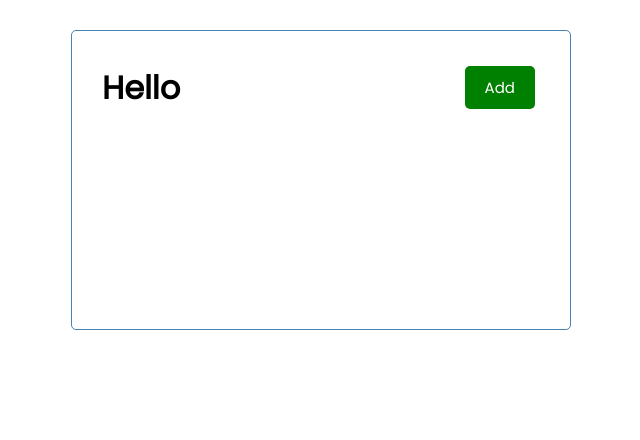
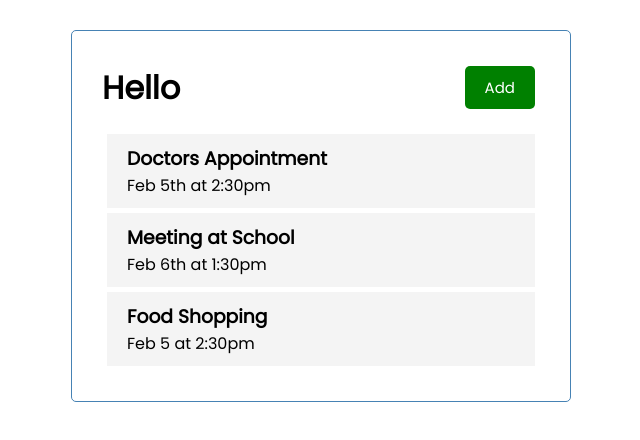
Before and after one commit to peanutrhs/TaskApp, a React (Create React App) app in the folder taskapp/: page / in a window 1280 px wide. Shown: the top 440 px of the page, without its empty margins (319-959 px from the left). Built offline with nearby package versions, Linux system fonts and the light colour scheme.

Commit message:
Added Tasks, Button, and Task components

```diff
--- a/taskapp/src/App.js
+++ b/taskapp/src/App.js
@@ -1,10 +1,35 @@
 import './index.css';
 import Header from './components/Header'
+import Tasks from './components/Tasks'
+import { useState } from 'react'
 
 function App() {
+  const [tasks, setTasks] = useState(
+    [
+        {
+            id: 1,
+            text: 'Doctors Appointment',
+            day: 'Feb 5th at 2:30pm',
+            reminder: true,
+        },
+        {
+            id: 2,
+            text: 'Meeting at School',
+            day: 'Feb 6th at 1:30pm',
+            reminder: true,
+        },
+        {
+            id: 3,
+            text: 'Food Shopping',
+            day: 'Feb 5 at 2:30pm',
+            reminder: false,
+        }
+    ]
+)
   return (
     <div className="container">
       <Header title='Hello'/>
+      <Tasks tasks={tasks}/>
     </div>
   );
 }
--- /dev/null
+++ b/taskapp/src/components/Task.js
@@ -0,0 +1,11 @@
+
+function Task({ task }) {
+  return (
+    <div className='task'>
+        <h3>{task.text}</h3>
+        <p>{task.day}</p>
+    </div>
+  )
+}
+
+export default Task
--- /dev/null
+++ b/taskapp/src/components/Tasks.js
@@ -0,0 +1,13 @@
+import Task from './Task'
+
+const Tasks = ({tasks}) => {
+  return (
+    <>
+        {tasks.map((task)=>(
+            <Task key = {task.id} task={task}/>
+        ))}
+    </>
+  )
+}
+
+export default Tasks
```
Also changed, not shown: 1 other file (tests, documents, lock files or other folders).
